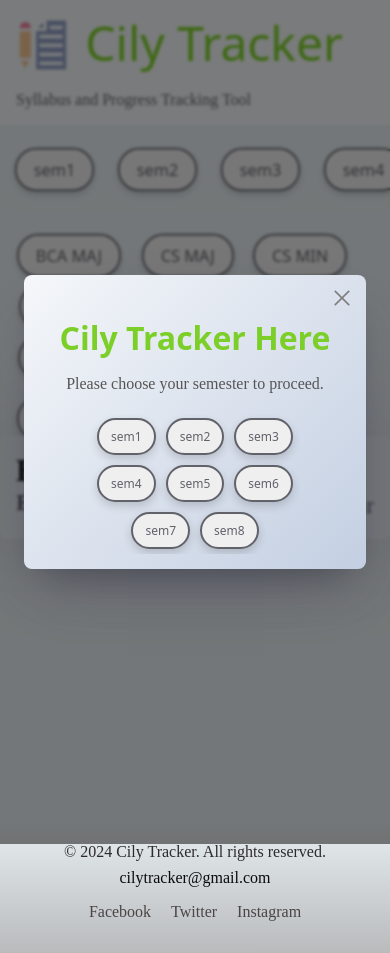
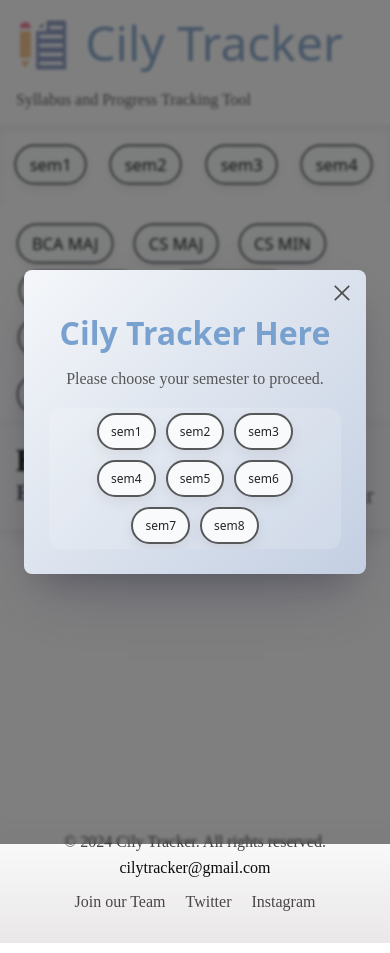
Before and after one commit to RoyRoki/CILYTRACKER, a plain HTML site: page index.html in a window 390 px wide. Drawn offline with Linux system fonts and the light colour scheme; a web font is replaced by a local one.

Commit message:
change the css bg color

```diff
--- a/index.html
+++ b/index.html
@@ -158,10 +158,10 @@
         </p>
         <div class="social-media">
           <a
-            href="https://facebook.com/yourprofile"
+             href="https://chat.whatsapp.com/EvKYtMkgSXcGDFHR4bRhd3"
             target="_blank"
             rel="noopener noreferrer"
-            >Facebook</a
+            >Join our Team</a
           >
           <a
             href="https://twitter.com/MRrokiroy"
@@ -170,7 +170,7 @@
             >Twitter</a
           >
           <a
-            href="https://instagram.com/yourprofile"
+            href="https://instagram.com/"
             target="_blank"
             rel="noopener noreferrer"
             >Instagram</a
--- a/script.js
+++ b/script.js
@@ -4,6 +4,7 @@ var masterData = {};
 
 window.onload = function () {
   document.getElementById("popupOverlay").style.display = "flex";
+  document.querySelector("body").style.overflow = "hidden"
   if (STREAM.length === 0 && SEM === 0) homeInfoHeader();
 };
 
@@ -16,6 +17,7 @@ document.addEventListener("change", function (event) {
 
 function closePopup() {
   document.getElementById("popupOverlay").style.display = "none";
+  document.querySelector("body").style.overflow = ""
 }
 
 
@@ -23,6 +25,7 @@ const loadTracker = (stream) => {
   if(SEM === 0) {
     STREAM = stream;
     document.getElementById("popupOverlay").style.display = "flex";
+    document.querySelector("body").style.overflow = ""
     return;
   }
   closePopup()
@@ -38,6 +41,7 @@ function showSlyTracker(stream) {
 
   if (SEM === 0) {
     document.getElementById("popupOverlay").style.display = "flex";
+    document.querySelector("body").style.overflow = ""
     return;
   }
 
@@ -201,6 +205,7 @@ function setSem(n) {
     return;
   }
   document.getElementById("popupOverlay").style.display = "none";
+  document.querySelector("body").style.overflow = ""
   const show = document.getElementById("show");
   show.innerHTML = "";
   let Course = STREAM.length === 0 ? "Enter Course" : STREAM;
--- a/style.css
+++ b/style.css
@@ -6,7 +6,7 @@ body {
 
 body {
   position: relative;
-  background-image: linear-gradient(to top, #e9eff2 0%, #e8eff2 100%);
+  background-color: white;
   background-size: cover;
   background-attachment: fixed;
   background-repeat: no-repeat;
@@ -31,7 +31,7 @@ details > summary {
   padding-left: 1em;
 }
 .tree summary:hover {
-  color: rgb(1, 130, 1);
+  color: #0056b3;
 }
 
 .tree summary::marker {
@@ -103,11 +103,14 @@ ul details[open] > summary::before {
   transform: rotate(180deg);
 }
 details[open] > summary {
-  color: green;
+  color: black;
+  font-weight:550;
 }
-details[open] > summary::before {
-  border-color: green;
+details[close] > summary {
+  color: black;
+  font-weight:550;
 }
+
 .checkbox {
   position: relative;
   bottom: -3px;
@@ -127,13 +130,9 @@ header {
   flex-direction: column;
   padding: 0.5;
   height: auto;
-  background-color: rgb(243, 247, 248);
-  box-shadow: 0 5px 25px RGB(26, 34, 39 / 10%);
-  transition: background-color 0.5s ease-in-out;
+  background-color: #ffffff;
 }
-header:hover {
-  background-color: #c4bdbd81;
-}
+
 .firstrow {
   display: flex;
   align-items: center;
@@ -150,7 +149,7 @@ header img {
 header h1 {
   padding-top: 0.2em;
   margin: 0;
-  color: #7ccf29;
+  color: #8dabcd;
   font-size: 3rem;
   text-overflow: ellipsis;
   white-space: nowrap;
@@ -161,7 +160,7 @@ header h1 {
   transition: color 0.5s ease-in-out;
 }
 header h1:hover {
-  color: #519e04;
+  color:#769ecb;
 }
 header p {
   color: rgb(97, 98, 106);
@@ -218,7 +217,7 @@ header p:hover {
   background-color: transparent !important;
   box-shadow: none !important;
   border: none !important;
-  color: #888;
+  color: #eeeeee;
   position: absolute;
   top: 1.3em;
   right: 1em;
@@ -240,7 +239,7 @@ header p:hover {
   position: absolute;
   width: 100%;
   height: 2px;
-  background-color: gray;
+  background-color: rgb(80, 80, 80);
   transition: background-color 0.3s, transform 0.2s;
 }
 
@@ -262,7 +261,7 @@ header p:hover {
 }
 
 .popup h2 {
-  color: #7ccf29;
+  color: #79a1cf;
   font-family: "Akaya Telivigala", system-ui;
   margin-bottom: 10px;
   font-size: 2em !important;
@@ -283,34 +282,42 @@ header p:hover {
   overflow-x: auto;
   gap: 10px;
   padding: 1em 0.5em 1em 0.5em;
-  margin-top: 0.2em;
-  background: linear-gradient(to bottom, transparent, #d3cfcf08);
-  box-shadow: 0 5px 25px RGB(26, 34, 39 / 10%);
-  transition: background-color 0.5s ease-in-out;
+  background: white;
+  box-shadow: 0px 5px 10px rgba(26, 34, 39, 0.081);
+  transition: background-color 0.4s ease-in-out;
 }
-.sem:hover,
-.course:hover {
-  background-color: #c4bdbd81;
+.sem {
+  box-shadow: inset 0px 4px 10px rgba(155, 156, 158, 0.139);
+
+}
+.popsem {
+  background-color: rgba(255, 255, 255, 0.149);
+  border-radius: 12px;
+  margin: 10px;
+}
+.sem:hover , .course:hover {
+  background: rgb(241, 241, 241);
 }
 .course,
 .popsem {
   flex-wrap: wrap;
   overflow-x: auto;
+  box-shadow: none;
 }
 .sem button,
 .course input,
 .popup button {
-  background-color: rgba(244, 244, 244, 0.402) #ecf0f1;
-  color: rgb(97, 98, 106);
-  border: 2px solid rgb(97, 98, 106);
+  background-color: #f8fafb;
+  color: rgb(36, 36, 37);
+  border: 2px solid rgb(86, 88, 90);
   border-radius: 25px;
-  padding: 10px 20px;
-  font-size: 1.2rem;
+  padding: 8px 16px;
+  font-size: 1.21rem;
   scale: 0.85;
   font-family: "Akaya Telivigala", system-ui;
   cursor: pointer;
   transition: background-color 0.3s, color 0.2s, transform 0.2s;
-  box-shadow: 0 4px 8px rgba(52, 51, 51, 0.199);
+  box-shadow: 0 5px 12px rgba(94, 92, 92, 0.1);
 }
 .popsem button {
   scale: 1 !important;
@@ -319,14 +326,14 @@ header p:hover {
 .sem button:hover,
 .course input:hover,
 .popup button:hover {
-  background-color: #7ccf29;
+  background-color: #73a5de;;
   color: white;
   transform: translateY(-3px);
 }
 
 .sem button:active,
 .course input:active {
-  background-color: #2828284f;
+  background-color: #b2b2b2;
   transform: translateY(0);
 }
 .sem button,
@@ -340,8 +347,11 @@ header p:hover {
   flex-direction: column;
   background-color: #9b9b9b09;
   padding: 1em;
-  border-radius: 8px;
-  box-shadow: 1px 11px 100px rgba(0, 0, 0, 0.15);
+  box-shadow: 2px 2px 20px rgba(155, 156, 158, 0.269);
+  transition: background-color 0.5s ease-in-out;
+}
+.infoheader:hover {
+   background-color: #fdfdfd;
 }
 
 .infoheader h1 {
@@ -395,8 +405,8 @@ header p:hover {
     font-size: 12px;
     padding: 8px 12px;
   }
-  header:hover {
-    background-color: rgb(233, 236, 236) !important;
+  .infoheader:hover {
+   background-color: #fdfdfd;
   }
   .sem:hover, .course:hover {
     background: linear-gradient(to bottom, transparent, #d3cfcf17) !important;
@@ -409,8 +419,8 @@ header p:hover {
 
 /* Footer Styles */
 footer {
-  background: linear-gradient(to bottom, transparent, #8885857e);
-  color: #2d2b2b;
+  background: linear-gradient(to bottom, transparent, #d3cfcf7e);
+  color: #484848;
   text-align: center;
   padding: 1rem 0;
   position: relative;
@@ -420,8 +430,8 @@ footer {
   transition: color 0.5s ease-out, background-color 0.5s ease-in-out;
 }
 footer:hover {
-  color: green;
-  background-color: #c4bdbd20;
+  color: #0578cf;
+  background-color: #dadadac5;
 }
 
 .footer-content {
```
